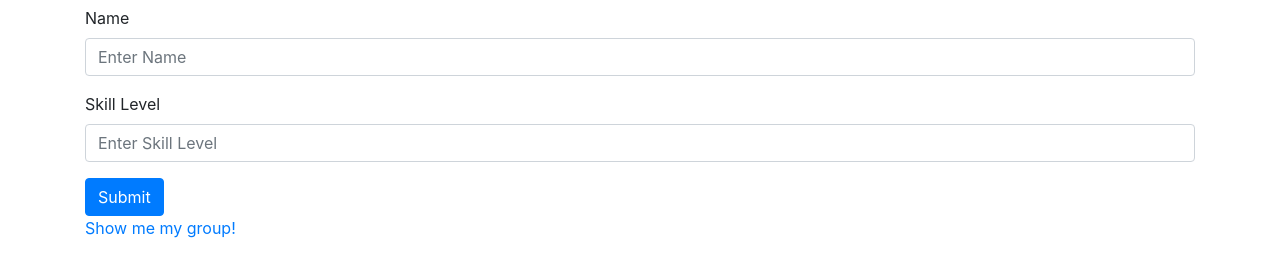
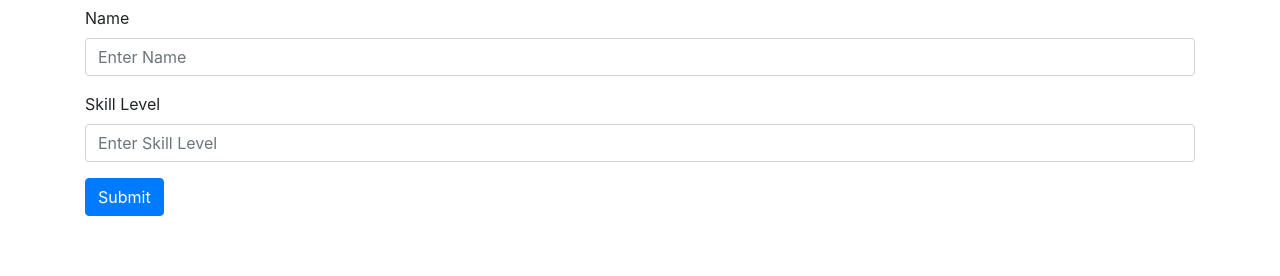
Before and after one commit to SanDiegoCodeSchool/rando-group, a website: page public/students.html in a window 1280 px wide. Shown: the part 50-326 px from the top of the page. Drawn offline with nearby package versions, Linux system fonts and the light colour scheme.

Commit message:
adds node_modules to git ignore and removes link in html

```diff
--- a/public/students.html
+++ b/public/students.html
@@ -21,7 +21,6 @@
             </div>
             <button type="submit" class="btn btn-primary">Submit</button>
           </form>
-          <a href src='./group.html'>Show me my group!</a>
 </div>
 </body>
 </html>
```
Also changed, not shown: 1 other file.
